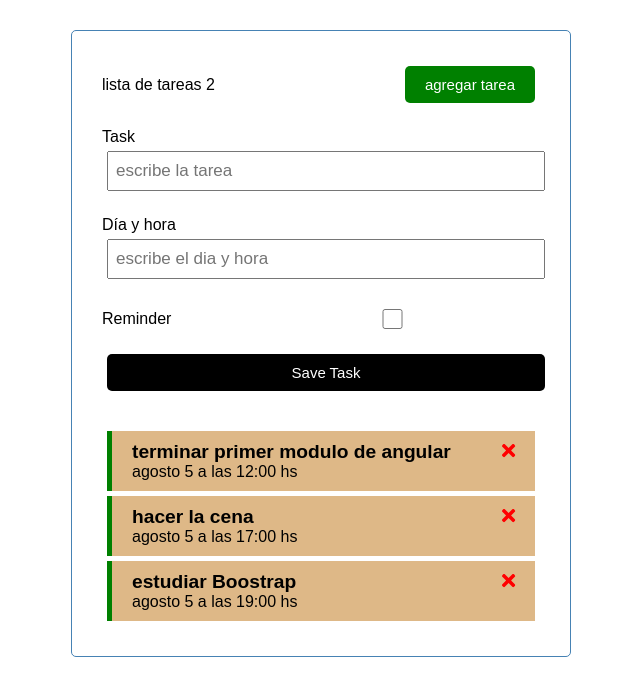
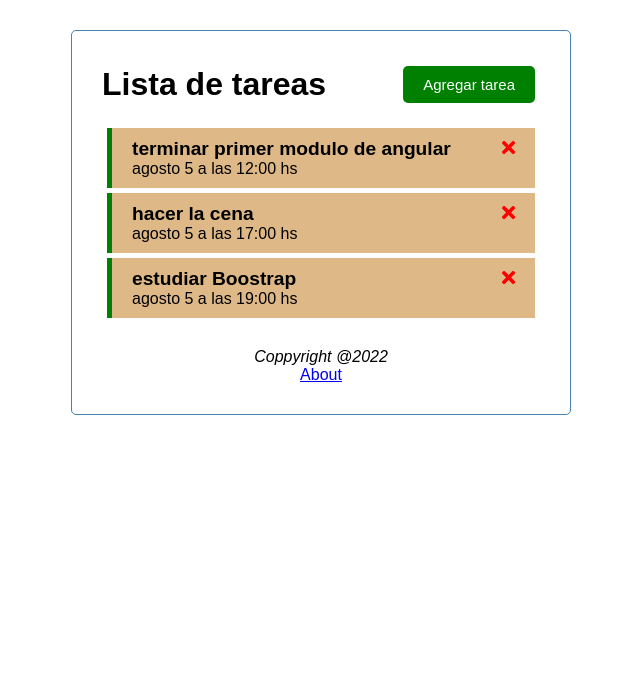
Before and after one commit to barbarabarrueta/task-list, an Angular app: page / in a window 1280 px wide. Shown: the top 696 px of the page, without its empty margins (319-959 px from the left). Built offline with nearby package versions, Linux system fonts and the light colour scheme; data requests are answered from the project's data file.

Commit message:
componentes about y footer y servicio ui

```diff
--- a/src/app/app.component.html
+++ b/src/app/app.component.html
@@ -1,4 +1,5 @@
 <div class="container">
     <app-header></app-header>
-    <app-tasks></app-tasks>
+    <router-outlet></router-outlet>
+    <app-footer></app-footer>
 </div>
--- a/src/app/app.module.ts
+++ b/src/app/app.module.ts
@@ -1,8 +1,8 @@
 import { NgModule } from '@angular/core';
 import { BrowserModule } from '@angular/platform-browser';
 import { FontAwesomeModule } from '@fortawesome/angular-fontawesome';
-import {HttpClientModule} from '@angular/common/http';
-import {FormsModule} from '@angular/forms';
+import { HttpClientModule} from '@angular/common/http';
+import { RouterModule, Routes } from '@angular/router';
 
 import { AppComponent } from './app.component';
 import { HeaderComponent } from './components/header/header.component';
@@ -10,6 +10,14 @@ import { ButtonComponent } from './components/button/button.component';
 import { TasksComponent } from './components/tasks/tasks.component';
 import { TasksItemComponent } from './components/tasks-item/tasks-item.component';
 import { AddTaskComponent } from './components/add-task/add-task.component';
+import { FormsModule } from '@angular/forms';
+import { AboutComponent } from './components/about/about.component';
+import { FooterComponent } from './components/footer/footer.component';
+
+const appRoutes: Routes= [
+   {path: '', component:TasksComponent},
+   {path: 'about', component:AboutComponent}
+]
 
 @NgModule({
   declarations: [
@@ -18,14 +26,16 @@ import { AddTaskComponent } from './components/add-task/add-task.component';
     ButtonComponent,
     TasksComponent,
     TasksItemComponent,
-    AddTaskComponent
+    AddTaskComponent,
+    AboutComponent,
+    FooterComponent
   ],
   imports: [
     BrowserModule,
     FontAwesomeModule,
     HttpClientModule,
-    FormsModule
-
+    FormsModule,
+    RouterModule.forRoot( appRoutes, {enableTracing: true})
   ],
   providers: [],
   bootstrap: [AppComponent]
--- /dev/null
+++ b/src/app/components/about/about.component.html
@@ -0,0 +1,5 @@
+<div>
+    <h2>Task Tracker</h2>
+    <h4> V 1.0.0</h4>
+    <a routerLink="/">Volver</a>
+</div>
--- /dev/null
+++ b/src/app/components/about/about.component.ts
@@ -0,0 +1,15 @@
+import { Component, OnInit } from '@angular/core';
+
+@Component({
+  selector: 'app-about',
+  templateUrl: './about.component.html',
+  styleUrls: ['./about.component.css']
+})
+export class AboutComponent implements OnInit {
+
+  constructor() { }
+
+  ngOnInit(): void {
+  }
+
+}
--- a/src/app/components/add-task/add-task.component.html
+++ b/src/app/components/add-task/add-task.component.html
@@ -1,33 +1,28 @@
-<form class="add-form"
-    (ngSubmit)="onSubmit()">
+<form class="form-add-task"
+(ngSubmit)="onSubmit()"
+*ngIf = "showAddTask"
+>
     <div class="form-control">
         <label for="text">Task</label>
-        <input
-            type="text"
-            name="text"
-            id="text"
-            placeholder="escribe la tarea"
+        <input type="text" id="text"
             [(ngModel)]= "text"
-            />
+         name = "text" placeholder="Add Task">
     </div>
+
     <div class="form-control">
-        <label for="day">Día y hora</label>
-        <input
-            type="text"
-            name="text"
-            id="day"
-            placeholder="escribe el dia y hora"
-            [(ngModel)]= "day"
-        />
+        <label for="day">Day and Time</label>
+        <input type="text" id="day"
+        [(ngModel)]= "day"
+         name = "day" placeholder="Add Day and Time">
     </div>
+
     <div class="form-control form-control-check">
         <label for="reminder">Reminder</label>
-        <input
-            type="checkbox"
-            name="reminder"
-            id="reminder"
-            [(ngModel)]= "reminder"
-        />
+        <input type="checkbox"
+        [(ngModel)]= "reminder"
+        id="reminder" name = "reminder">
+
     </div>
     <input type="submit" value="Save Task" class="btn btn-block">
+
 </form>
--- a/src/app/components/add-task/add-task.component.ts
+++ b/src/app/components/add-task/add-task.component.ts
@@ -1,5 +1,8 @@
-import { Component, OnInit, Output, EventEmitter} from '@angular/core';
-import { Task } from '../../Task'
+import { Component, OnInit, Output, EventEmitter } from '@angular/core';
+import { Task } from '../../Task';
+import { UiService } from '../../service/ui.service';
+import { Subscription } from 'rxjs';
+
 
 @Component({
   selector: 'app-add-task',
@@ -7,24 +10,37 @@ import { Task } from '../../Task'
   styleUrls: ['./add-task.component.css']
 })
 export class AddTaskComponent implements OnInit {
-  @Output() onAddTask: EventEmitter<Task> = new EventEmitter();
+  @Output() onAddTask: EventEmitter<Task>= new EventEmitter();
 
-  text:string = "";
+  text:string= "";
   day:string = "";
   reminder:boolean = false;
+  showAddTask:boolean = false;
+  subscription? : Subscription;
 
-  constructor() { }
+  constructor(uiService: UiService) {
+    this.subscription = uiService.onToggle().subscribe(
+      value=>{
+        this.showAddTask = value;
+
+      }
+    );
+
+  }
 
   ngOnInit(): void {
   }
-  onSubmit() {
+
+  onSubmit(){
     if(this.text.length === 0){
-      alert("please add a task");
+      alert("La tarea no puede estar vacia");
+    }
+    if(this.day.length === 0){
+      alert("el dia y la hora no puede estar vacia");
     }
 
-
-    const {text,day,reminder} = this
-    const newTask = {text,day,reminder}
+    const {text,day,reminder} = this;
+    const newTask = {text,day,reminder};
 
     this.onAddTask.emit(newTask);
 
--- /dev/null
+++ b/src/app/components/footer/footer.component.css
@@ -0,0 +1,4 @@
+footer{
+    margin-top: 30px;
+    text-align: center;
+}
--- /dev/null
+++ b/src/app/components/footer/footer.component.html
@@ -0,0 +1,5 @@
+<footer>
+    <i>Coppyright @2022 </i>
+    <br>
+    <a routerLink="/about">About</a>
+</footer>
--- /dev/null
+++ b/src/app/components/footer/footer.component.ts
@@ -0,0 +1,15 @@
+import { Component, OnInit } from '@angular/core';
+
+@Component({
+  selector: 'app-footer',
+  templateUrl: './footer.component.html',
+  styleUrls: ['./footer.component.css']
+})
+export class FooterComponent implements OnInit {
+
+  constructor() { }
+
+  ngOnInit(): void {
+  }
+
+}
--- a/src/app/components/header/header.component.html
+++ b/src/app/components/header/header.component.html
@@ -1,8 +1,12 @@
+
 <header>
-    {{title}}
+    <h1>{{title}}</h1>
     <app-button
-        color="green"
-        text="agregar tarea"
-        (btnClick)="toggleAddTask()"
-    ></app-button>
+    color="{{ showAddTask ? 'red' : 'green' }} "
+    text= "{{ showAddTask ? 'Cerrar' : 'Agregar tarea' }} "
+    (btnClick)= "toggleAddTask()"
+    *ngIf="hasRoute('/')"
+    >
+    </app-button>
+
 </header>
--- a/src/app/components/header/header.component.ts
+++ b/src/app/components/header/header.component.ts
@@ -1,4 +1,8 @@
+
 import { Component, OnInit } from '@angular/core';
+import { UiService } from '../../service/ui.service';
+import { Subscription } from 'rxjs';
+import { Router } from '@angular/router';
 
 @Component({
   selector: 'app-header',
@@ -6,14 +10,29 @@ import { Component, OnInit } from '@angular/core';
   styleUrls: ['./header.component.css']
 })
 export class HeaderComponent implements OnInit {
-  title: string = 'lista de tareas 2';
+  showAddTask:boolean = false;
+  subscription:Subscription;
 
-  constructor() { }
+  constructor(private uiService:UiService,
+              private router:Router) {
+      this.subscription = this.uiService.onToggle().subscribe(
+          value=>{
+            this.showAddTask = value;
+
+          }
+        );
+   }
+
+  title:string= "Lista de tareas"
 
   ngOnInit(): void {
   }
+
   toggleAddTask(){
-    console.log("toggleAddTask")
+    this.uiService.toggleAddTask();
   }
 
+  hasRoute(route: string){
+    return this.router.url === route
+  }
 }
```
Also changed, not shown: src/app/components/about/about.component.css (added), 2 other files (tests, documents, lock files or other folders).
